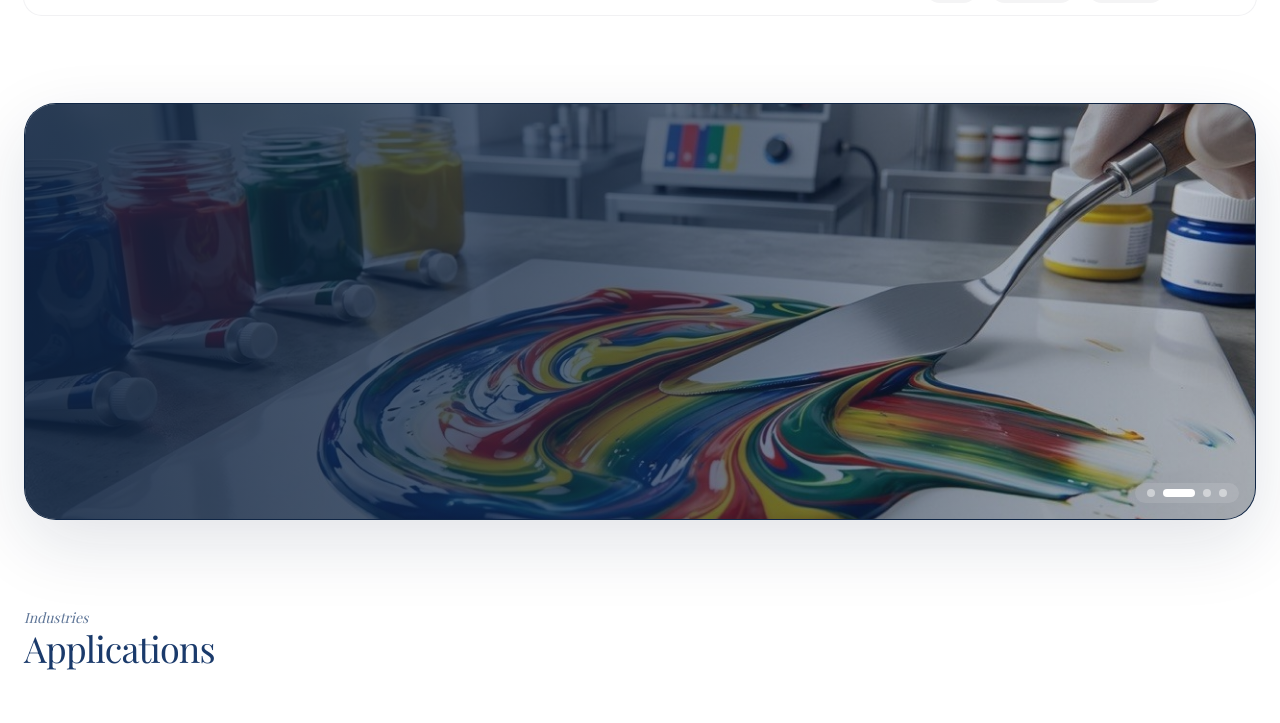
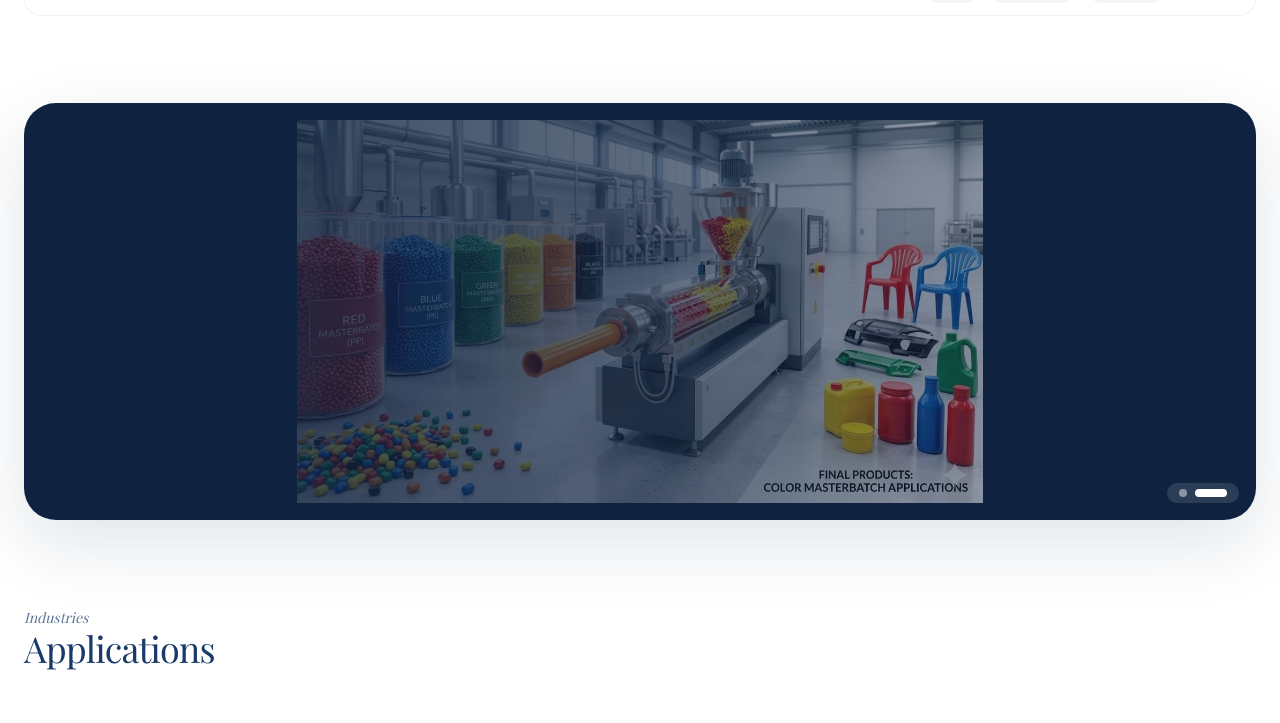
Before and after one commit to pragneshbarik/shivapigments, a Next.js app: page / in a window 1280 px wide. Shown: the part 2168-2891 px from the top of the page. Built offline with nearby package versions, Linux system fonts and the light colour scheme.

Commit message:
Rename masterbatch carousel slide

```diff
--- a/src/app/page.tsx
+++ b/src/app/page.tsx
@@ -114,13 +114,6 @@ const applications = [
 
 const spotlightSlides = [
   {
-    eyebrow: "Offset & Packaging",
-    title: "Strong dispersion for high-speed print runs",
-    description:
-      "PB grades developed for offset and solvent ink systems that need clean shade and reliable color strength.",
-    image: "/product-carousel-1.jpg",
-  },
-  {
     eyebrow: "Coatings & Paint",
     title: "Stable performance across industrial coatings",
     description:
@@ -128,19 +121,12 @@ const spotlightSlides = [
     image: "/spotlight-carousel-2.jpg",
   },
   {
-    eyebrow: "Plastics & Rubber",
-    title: "Heat-ready pigments for downstream processing",
+    eyebrow: "Downstream Applications",
+    title: "Masterbatch production in a clean, balanced frame",
     description:
-      "Selected grades support plastic and rubber applications that require dependable process stability.",
-    image: "https://images.unsplash.com/photo-1580901369227-308f6f40c8ec?auto=format&fit=crop&w=1600&q=80",
-  },
-  {
-    eyebrow: "Masterbatch Applications",
-    title: "Color masterbatch production in a clean wide frame",
-    description:
-      "Added as the last slide in the spotlight carousel to showcase downstream application clarity.",
+      "Kept fully visible and centered for a sharper presentation in the downside carousel.",
     image: "/spotlight-carousel-5.jpg",
-    imageClass: "object-contain bg-[#0f2340] p-3 sm:p-4",
+    imageClass: "object-contain object-center bg-[#0f2340] p-2 sm:p-3 md:p-4",
   },
 ]
 
```
